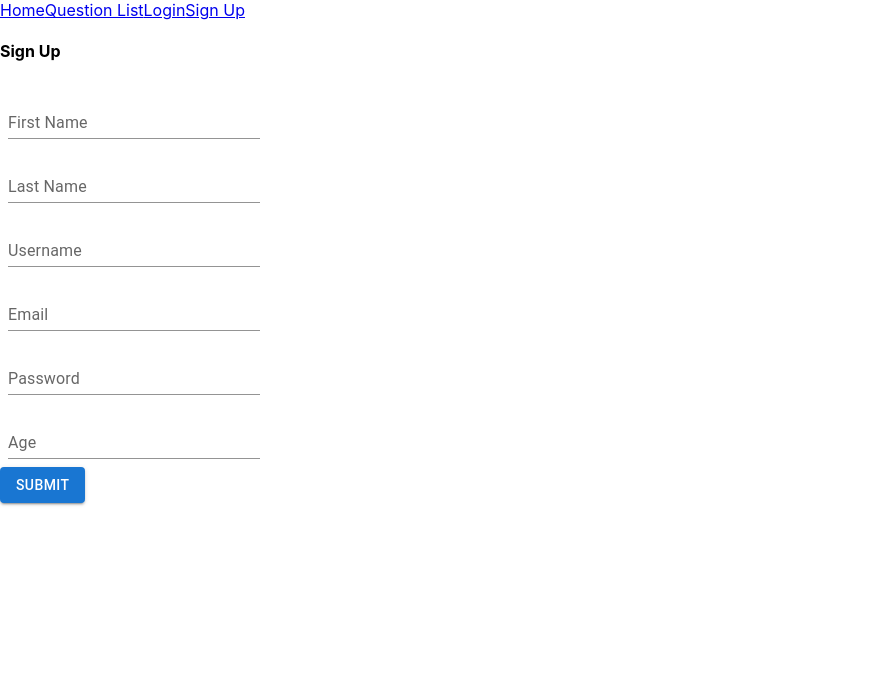
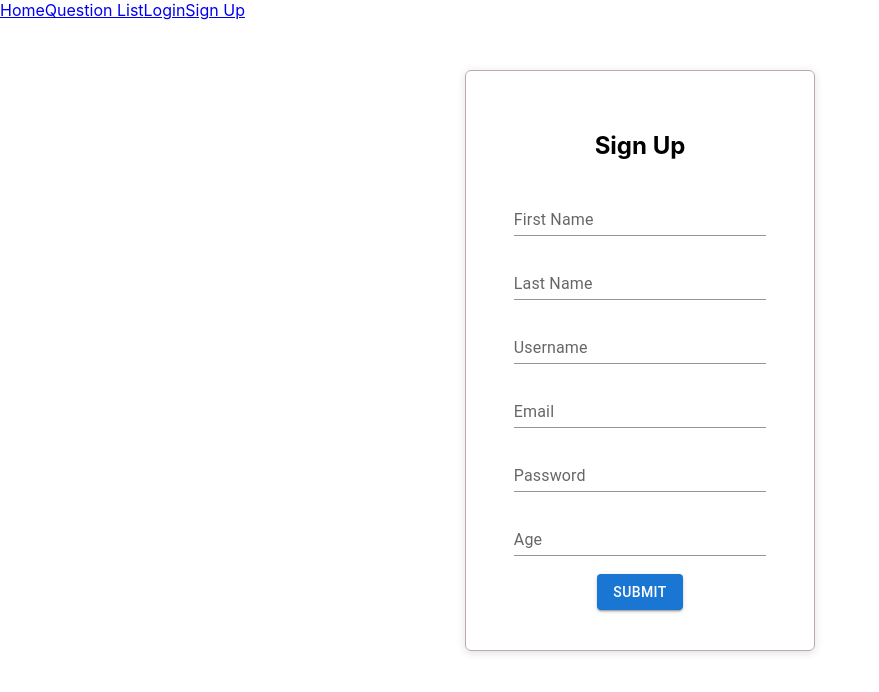
Before and after one commit to Mix-and-match-NU/mix-match, a React (Create React App) app: page /Signup in a window 1280 px wide. Shown: the top 692 px of the page, without its empty margins (0-879 px from the left). Built offline with nearby package versions, Linux system fonts and the light colour scheme; the HTML template or start-up script is replaced by a standard one.

Commit message:
more signup styling

```diff
--- a/src/Pages/Signup.js
+++ b/src/Pages/Signup.js
@@ -54,11 +54,22 @@ const Signup = () => {
     }
   };
 
+  //! Pointer leave
+  const [pointer, pointerSetError] = useState("");
+
+  function pointerLeave(event) {
+    if (!event.target.value) {
+      pointerSetError("*All fields are required.");
+    } else {
+      pointer("");
+    }
+  }
+
   return (
     <main className="flex-row justify-center mb-4">
       <div className="col-12 col-lg-10">
         <div className="card">
-          <h4 className="card-header bg-dark text-light p-2">Sign Up</h4>
+          {/* <h4 className="card-header bg-dark text-light p-2">Sign Up</h4> */}
           <div className="card-body">
             {data ? (
               <p>
@@ -66,7 +77,7 @@ const Signup = () => {
                 <Link to="/">back to the homepage.</Link>
               </p>
             ) : (
-              <div>
+              <div class="formBox">
                 <Box
                   component="form"
                   sx={{
@@ -76,8 +87,9 @@ const Signup = () => {
                   autoComplete="off"
                   onSubmit={handleFormSubmit}
                 >
-                  {/* <form onSubmit={handleFormSubmit}> */}
-                  <div>
+                  <div class="innerFormBox">
+                    <h2>Sign Up</h2>
+
                     <div>
                       <TextField
                         className="form-input"
@@ -86,6 +98,8 @@ const Signup = () => {
                         type="text"
                         value={formState.first_name}
                         onChange={handleChange}
+                        onPointerLeave={pointerLeave}
+
                         variant="standard"
                         label="First Name"
                       />
@@ -98,6 +112,7 @@ const Signup = () => {
                         type="text"
                         value={formState.last_name}
                         onChange={handleChange}
+                        onPointerLeave={pointerLeave}
                         variant="standard"
                         label="Last Name"
                       />
@@ -110,6 +125,7 @@ const Signup = () => {
                         type="text"
                         value={formState.name}
                         onChange={handleChange}
+                        onPointerLeave={pointerLeave}
                         variant="standard"
                         label="Username"
                       />
@@ -122,6 +138,7 @@ const Signup = () => {
                         type="email"
                         value={formState.email}
                         onChange={handleChange}
+                        onPointerLeave={pointerLeave}
                         variant="standard"
                         label="Email"
                       />
@@ -134,6 +151,7 @@ const Signup = () => {
                         type="password"
                         value={formState.password}
                         onChange={handleChange}
+                        onPointerLeave={pointerLeave}
                         variant="standard"
                         label="Password"
                       />
@@ -146,10 +164,17 @@ const Signup = () => {
                         type="number"
                         value={formState.age}
                         onChange={handleChange}
+                        onPointerLeave={pointerLeave}
                         label="Age"
                         variant="standard"
                       />
                     </div>
+                    <div class="alertDiv">
+                      <alert>
+                        {pointer && (
+                          <alert style={{ color: "red" }}>{pointer}</alert>
+                        )}
+                      </alert>
                     </div>
                     <div>
                       <Button
@@ -161,15 +186,12 @@ const Signup = () => {
                         Submit
                       </Button>
                     </div>
+                  </div>
                 </Box>
               </div>
             )}
 
-            {error && (
-              <div className="my-3 p-3 bg-danger text-white">
-                {error.message}
-              </div>
-            )}
+            {error && <div className="my-3 p-3 bg-danger">{error.message}</div>}
           </div>
         </div>
       </div>
--- a/src/index.css
+++ b/src/index.css
@@ -11,3 +11,38 @@ code {
   font-family: source-code-pro, Menlo, Monaco, Consolas, 'Courier New',
     monospace;
 }
+
+/* ****************** SIGNUP ****************** */
+
+.formBox {
+  display: flex;
+  justify-content: center;
+  align-content: center;
+  padding: 50px;
+}
+
+.innerFormBox {
+  border: #bcabae solid 1px;
+  box-shadow: rgba(99, 99, 99, 0.2) 0px 2px 8px 0px;
+  border-radius: 6px;
+  padding: 40px;
+  display: flex;
+  flex-direction: column;
+  flex-wrap: nowrap;
+  align-content: center;
+  align-items: center;
+  justify-content: center;
+}
+
+.alertDiv {
+  padding-bottom: 10px;
+}
+
+.errorMessage {
+  color: red;
+  font-size: 14px;
+  margin: 0;
+  padding: 0;
+  display: flex;
+  justify-content: center;
+}
```
Lines whose indentation alone changed are shown as unchanged.
